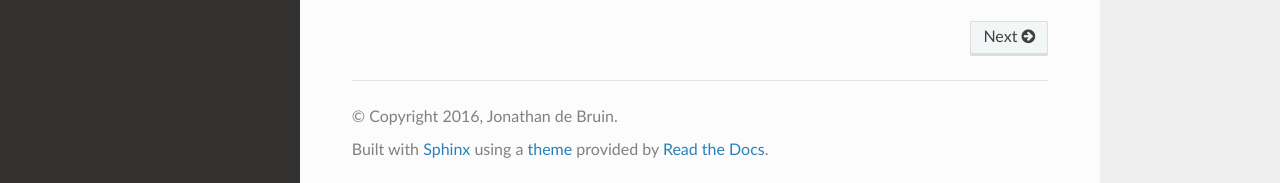
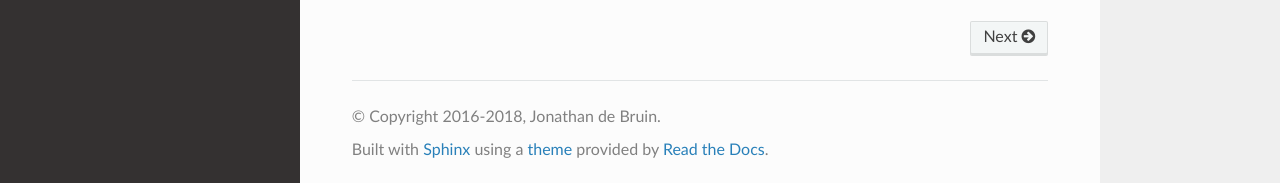
Before and after one commit to J535D165/recordlinkage, a Sphinx documentation site: the page built from docs/index.rst, in a window 1280 px wide and 900 px high, scrolled down 805 px. Shown: the part 714-897 px from the top of the window. Built offline with Sphinx 7.4.7 and the Read the Docs theme 2.0.0, drawn with Linux system fonts in a browser that asks for light colours; part of the change alters nothing that is shown.

```diff
--- a/docs/conf.py
+++ b/docs/conf.py
@@ -16,6 +16,7 @@ import sys
 import os
 import mock
 import shlex
+import datetime
 
 # If extensions (or modules to document with autodoc) are in another directory,
 # add these directories to sys.path here. If the directory is relative to the
@@ -82,7 +83,8 @@ master_doc = 'index'
 
 # General information about the project.
 project = u'Python Record Linkage Toolkit'
-copyright = u'2016, Jonathan de Bruin'
+now = datetime.datetime.now()
+copyright = u'2016-{}, Jonathan de Bruin'.format(now.year)
 author = u'Jonathan de Bruin'
 
 # The version info for the project you're documenting, acts as replacement for
```
